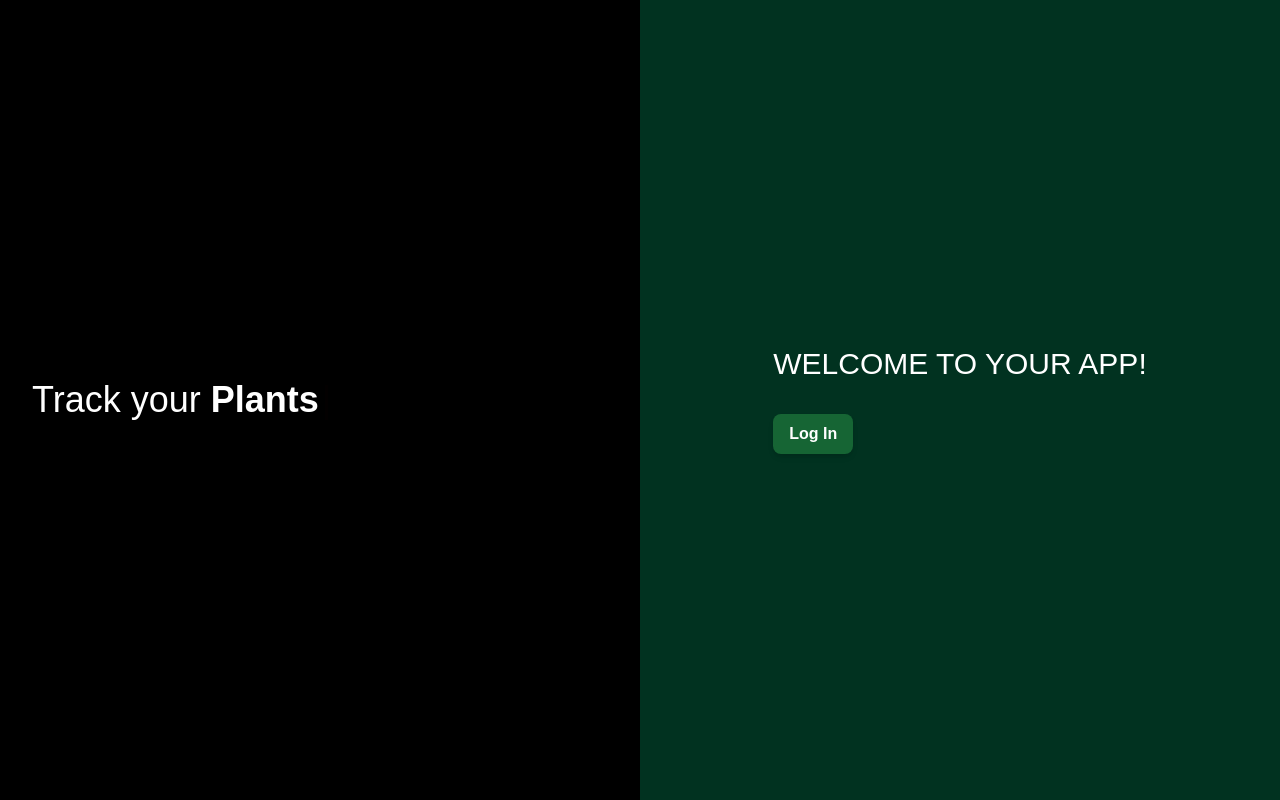
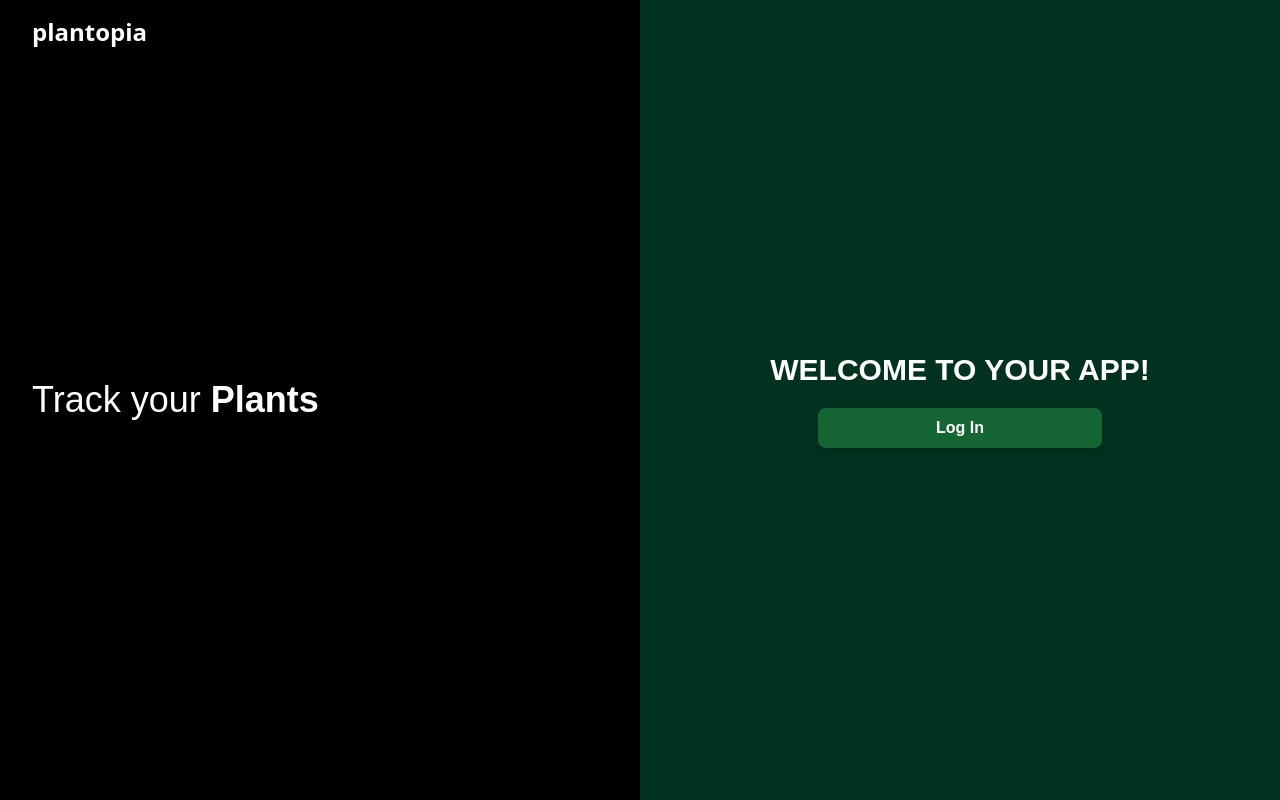
Before and after one commit to sofiap14/virtual-garden, a React (Create React App) app in the folder client/: page / in a window 1280 px wide. Built offline with nearby package versions, Linux system fonts and the light colour scheme; no server answers.

Commit message:
updated login button placement, added nav bar in welcome page, home page, navbar page working

```diff
--- a/client/public/style.css
+++ b/client/public/style.css
@@ -595,40 +595,6 @@ video {
   --tw-backdrop-sepia:  ;
 }
 
-.container {
-  width: 100%;
-}
-
-@media (min-width: 640px) {
-  .container {
-    max-width: 640px;
-  }
-}
-
-@media (min-width: 768px) {
-  .container {
-    max-width: 768px;
-  }
-}
-
-@media (min-width: 1024px) {
-  .container {
-    max-width: 1024px;
-  }
-}
-
-@media (min-width: 1280px) {
-  .container {
-    max-width: 1280px;
-  }
-}
-
-@media (min-width: 1536px) {
-  .container {
-    max-width: 1536px;
-  }
-}
-
 .btn-primary {
   border-radius: 0.5rem;
   --tw-bg-opacity: 1;
@@ -676,12 +642,24 @@ video {
   inset: 0px;
 }
 
-.left-1\/2 {
-  left: 50%;
+.left-0 {
+  left: 0px;
 }
 
-.top-1\/2 {
-  top: 50%;
+.top-8 {
+  top: 2rem;
+}
+
+.top-0 {
+  top: 0px;
+}
+
+.left-auto {
+  left: auto;
+}
+
+.top-1 {
+  top: 0.25rem;
 }
 
 .z-40 {
@@ -700,21 +678,16 @@ video {
   margin: 2.5rem;
 }
 
+.m-8 {
+  margin: 2rem;
+}
+
 .m-auto {
   margin: auto;
 }
 
 .m-5 {
   margin: 1.25rem;
-}
-
-.m-8 {
-  margin: 2rem;
-}
-
-.mx-10 {
-  margin-left: 2.5rem;
-  margin-right: 2.5rem;
 }
 
 .mx-auto {
@@ -725,6 +698,21 @@ video {
 .my-6 {
   margin-top: 1.5rem;
   margin-bottom: 1.5rem;
+}
+
+.mx-3 {
+  margin-left: 0.75rem;
+  margin-right: 0.75rem;
+}
+
+.mx-2 {
+  margin-left: 0.5rem;
+  margin-right: 0.5rem;
+}
+
+.mx-0 {
+  margin-left: 0px;
+  margin-right: 0px;
 }
 
 .mb-1 {
@@ -743,24 +731,24 @@ video {
   margin-top: 2rem;
 }
 
-.ml-10 {
-  margin-left: 2.5rem;
+.mb-3 {
+  margin-bottom: 0.75rem;
 }
 
-.ml-20 {
-  margin-left: 5rem;
+.mb-6 {
+  margin-bottom: 1.5rem;
 }
 
-.ml-16 {
-  margin-left: 4rem;
-}
-
-.mr-3 {
-  margin-right: 0.75rem;
+.mb-5 {
+  margin-bottom: 1.25rem;
 }
 
 .ml-5 {
   margin-left: 1.25rem;
+}
+
+.mt-2 {
+  margin-top: 0.5rem;
 }
 
 .block {
@@ -787,8 +775,12 @@ video {
   height: 3rem;
 }
 
-.min-h-screen {
-  min-height: 100vh;
+.h-24 {
+  height: 6rem;
+}
+
+.w-12 {
+  width: 3rem;
 }
 
 .w-6 {
@@ -803,12 +795,24 @@ video {
   width: 100%;
 }
 
-.w-12 {
-  width: 3rem;
+.w-24 {
+  width: 6rem;
 }
 
-.w-16 {
-  width: 4rem;
+.w-1\/2 {
+  width: 50%;
+}
+
+.w-3\/4 {
+  width: 75%;
+}
+
+.w-10 {
+  width: 2.5rem;
+}
+
+.w-1 {
+  width: 0.25rem;
 }
 
 .max-w-3xl {
@@ -823,32 +827,8 @@ video {
   flex: 1 1 auto;
 }
 
-.flex-grow {
-  flex-grow: 1;
-}
-
 .grow {
   flex-grow: 1;
-}
-
-.-translate-x-1\/2 {
-  --tw-translate-x: -50%;
-  -webkit-transform: translate(var(--tw-translate-x), var(--tw-translate-y)) rotate(var(--tw-rotate)) skewX(var(--tw-skew-x)) skewY(var(--tw-skew-y)) scaleX(var(--tw-scale-x)) scaleY(var(--tw-scale-y));
-          transform: translate(var(--tw-translate-x), var(--tw-translate-y)) rotate(var(--tw-rotate)) skewX(var(--tw-skew-x)) skewY(var(--tw-skew-y)) scaleX(var(--tw-scale-x)) scaleY(var(--tw-scale-y));
-}
-
-.-translate-y-1\/2 {
-  --tw-translate-y: -50%;
-  -webkit-transform: translate(var(--tw-translate-x), var(--tw-translate-y)) rotate(var(--tw-rotate)) skewX(var(--tw-skew-x)) skewY(var(--tw-skew-y)) scaleX(var(--tw-scale-x)) scaleY(var(--tw-scale-y));
-          transform: translate(var(--tw-translate-x), var(--tw-translate-y)) rotate(var(--tw-rotate)) skewX(var(--tw-skew-x)) skewY(var(--tw-skew-y)) scaleX(var(--tw-scale-x)) scaleY(var(--tw-scale-y));
-}
-
-.grid-flow-row {
-  grid-auto-flow: row;
-}
-
-.grid-flow-col {
-  grid-auto-flow: column;
 }
 
 .grid-cols-2 {
@@ -871,8 +851,12 @@ video {
   place-content: center;
 }
 
-.place-content-start {
-  place-content: start;
+.place-content-baseline {
+  place-content: baseline;
+}
+
+.place-items-center {
+  place-items: center;
 }
 
 .items-start {
@@ -883,8 +867,8 @@ video {
   align-items: center;
 }
 
-.justify-start {
-  justify-content: flex-start;
+.justify-normal {
+  justify-content: normal;
 }
 
 .justify-end {
@@ -899,20 +883,16 @@ video {
   justify-content: space-between;
 }
 
-.justify-items-center {
-  justify-items: center;
-}
-
 .gap-2 {
   gap: 0.5rem;
 }
 
+.gap-4 {
+  gap: 1rem;
+}
+
 .gap-5 {
   gap: 1.25rem;
-}
-
-.gap-4 {
-  gap: 1rem;
 }
 
 .overflow-y-auto {
@@ -945,20 +925,16 @@ video {
   border-top-right-radius: 0.25rem;
 }
 
+.border {
+  border-width: 1px;
+}
+
 .border-0 {
   border-width: 0px;
 }
 
-.border {
-  border-width: 1px;
-}
-
 .border-b {
   border-bottom-width: 1px;
-}
-
-.border-t {
-  border-top-width: 1px;
 }
 
 .border-solid {
@@ -968,21 +944,6 @@ video {
 .border-blueGray-200 {
   --tw-border-opacity: 1;
   border-color: rgb(226 232 240 / var(--tw-border-opacity));
-}
-
-.border-white {
-  --tw-border-opacity: 1;
-  border-color: rgb(255 255 255 / var(--tw-border-opacity));
-}
-
-.border-gray-200 {
-  --tw-border-opacity: 1;
-  border-color: rgb(229 231 235 / var(--tw-border-opacity));
-}
-
-.border-gray-600 {
-  --tw-border-opacity: 1;
-  border-color: rgb(75 85 99 / var(--tw-border-opacity));
 }
 
 .border-gray-400 {
@@ -1000,19 +961,9 @@ video {
   background-color: rgb(1 50 32 / var(--tw-bg-opacity));
 }
 
-.bg-emerald-500 {
-  --tw-bg-opacity: 1;
-  background-color: rgb(16 185 129 / var(--tw-bg-opacity));
-}
-
 .bg-gray-50 {
   --tw-bg-opacity: 1;
   background-color: rgb(249 250 251 / var(--tw-bg-opacity));
-}
-
-.bg-greenBG {
-  --tw-bg-opacity: 1;
-  background-color: rgb(184 216 190 / var(--tw-bg-opacity));
 }
 
 .bg-palepinkBG {
@@ -1064,25 +1015,20 @@ video {
   padding-bottom: 0.75rem;
 }
 
-.py-1 {
-  padding-top: 0.25rem;
-  padding-bottom: 0.25rem;
+.pl-8 {
+  padding-left: 2rem;
 }
 
-.pl-5 {
-  padding-left: 1.25rem;
+.pr-8 {
+  padding-right: 2rem;
 }
 
-.pr-2 {
-  padding-right: 0.5rem;
+.pt-4 {
+  padding-top: 1rem;
 }
 
-.text-center {
-  text-align: center;
-}
-
-.font-mono {
-  font-family: ui-monospace, SFMono-Regular, Menlo, Monaco, Consolas, "Liberation Mono", "Courier New", monospace;
+.font-sans {
+  font-family: ui-sans-serif, system-ui, sans-serif, "Apple Color Emoji", "Segoe UI Emoji", "Segoe UI Symbol", "Noto Color Emoji";
 }
 
 .text-2xl {
@@ -1095,6 +1041,11 @@ video {
   line-height: 2.25rem;
 }
 
+.text-4xl {
+  font-size: 2.25rem;
+  line-height: 2.5rem;
+}
+
 .text-sm {
   font-size: 0.875rem;
   line-height: 1.25rem;
@@ -1105,9 +1056,9 @@ video {
   line-height: 1.75rem;
 }
 
-.text-4xl {
-  font-size: 2.25rem;
-  line-height: 2.5rem;
+.text-5xl {
+  font-size: 3rem;
+  line-height: 1;
 }
 
 .font-bold {
@@ -1131,14 +1082,9 @@ video {
   color: rgb(0 0 0 / var(--tw-text-opacity));
 }
 
-.text-gray-500 {
+.text-green-800 {
   --tw-text-opacity: 1;
-  color: rgb(107 114 128 / var(--tw-text-opacity));
-}
-
-.text-red-200 {
-  --tw-text-opacity: 1;
-  color: rgb(254 202 202 / var(--tw-text-opacity));
+  color: rgb(22 101 52 / var(--tw-text-opacity));
 }
 
 .text-red-500 {
@@ -1146,29 +1092,14 @@ video {
   color: rgb(239 68 68 / var(--tw-text-opacity));
 }
 
-.text-white {
-  --tw-text-opacity: 1;
-  color: rgb(255 255 255 / var(--tw-text-opacity));
-}
-
 .text-red-800 {
   --tw-text-opacity: 1;
   color: rgb(153 27 27 / var(--tw-text-opacity));
 }
 
-.text-green-800 {
+.text-white {
   --tw-text-opacity: 1;
-  color: rgb(22 101 52 / var(--tw-text-opacity));
-}
-
-.text-emerald-500 {
-  --tw-text-opacity: 1;
-  color: rgb(16 185 129 / var(--tw-text-opacity));
-}
-
-.text-coolGray-950 {
-  --tw-text-opacity: 1;
-  color: rgb(3 7 18 / var(--tw-text-opacity));
+  color: rgb(255 255 255 / var(--tw-text-opacity));
 }
 
 .opacity-25 {
--- a/client/src/components/Login.js
+++ b/client/src/components/Login.js
@@ -6,7 +6,7 @@ const LoginButton = () => {
 
   return (
     !isAuthenticated && (
-      <button className='btn-primary flex flex-row' onClick={() => loginWithRedirect({ redirectUri: `${window.location.origin}/home`, appState: {returnTo: window.location.href} })}>
+      <button className='btn-primary flex w-3/4 justify-center' onClick={() => loginWithRedirect({ redirectUri: `${window.location.origin}/home`, appState: {returnTo: window.location.href} })}>
         Log In
       </button>
     )
--- a/client/src/pages/WelcomePage.js
+++ b/client/src/pages/WelcomePage.js
@@ -15,8 +15,10 @@ const Welcome = () => {
 
   return (
       <section className="bg-palepinkBG">
+
         <div className="grid h-screen grid-cols-2">
           <div className='flex flex-col w-full justify-center h-screen bg-black'>
+            <nav className='flex flex-row w-1/2 font-sans text-2xl font-semibold top-0 left-0 pl-8 pr-8 pt-4 text-white absolute'>plantopia</nav>
                 <h1 className='text-4xl text-white p-8'>
                   Track your
                   <span style={{fontWeight: 'bold', color:'white'}}>
@@ -28,12 +30,13 @@ const Welcome = () => {
 
           <div class="flex h-screen bg-darkBG">
             <div className='m-auto'>
-              <h1 className="text-3xl text-white">WELCOME TO YOUR APP!</h1>
-              <div className="text-md mt-8">
-                <LoginButton className='flex flex-row w-12'/>
+              <h1 className="text-3xl text-white font-bold mb-5">WELCOME TO YOUR APP!</h1>
+              <div className='flex justify-center'>
+                <LoginButton />
                 <LogoutButton />
               </div>
             </div>
+
           </div>
         </div>
       </section>
```
Lines whose indentation alone changed are shown as unchanged.
